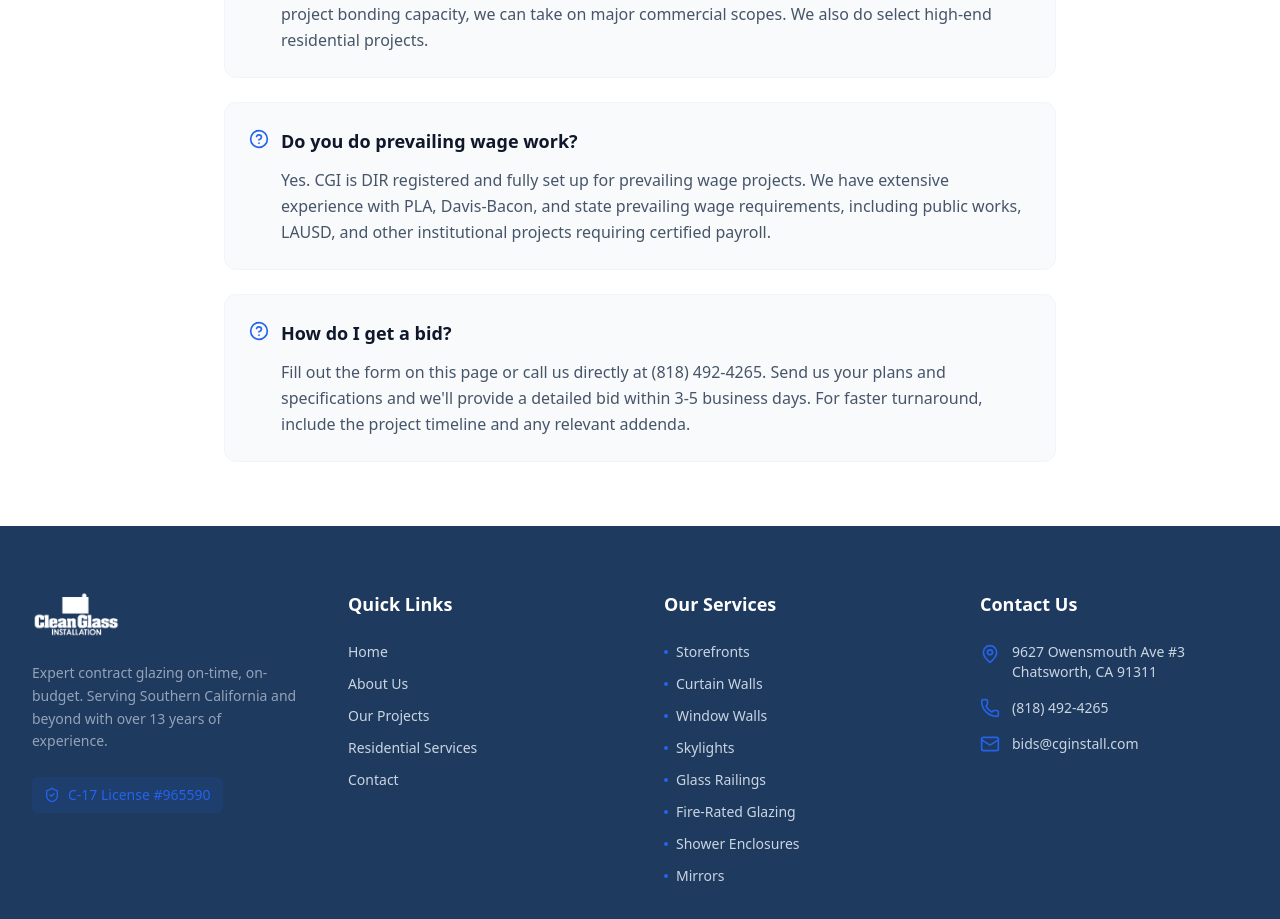
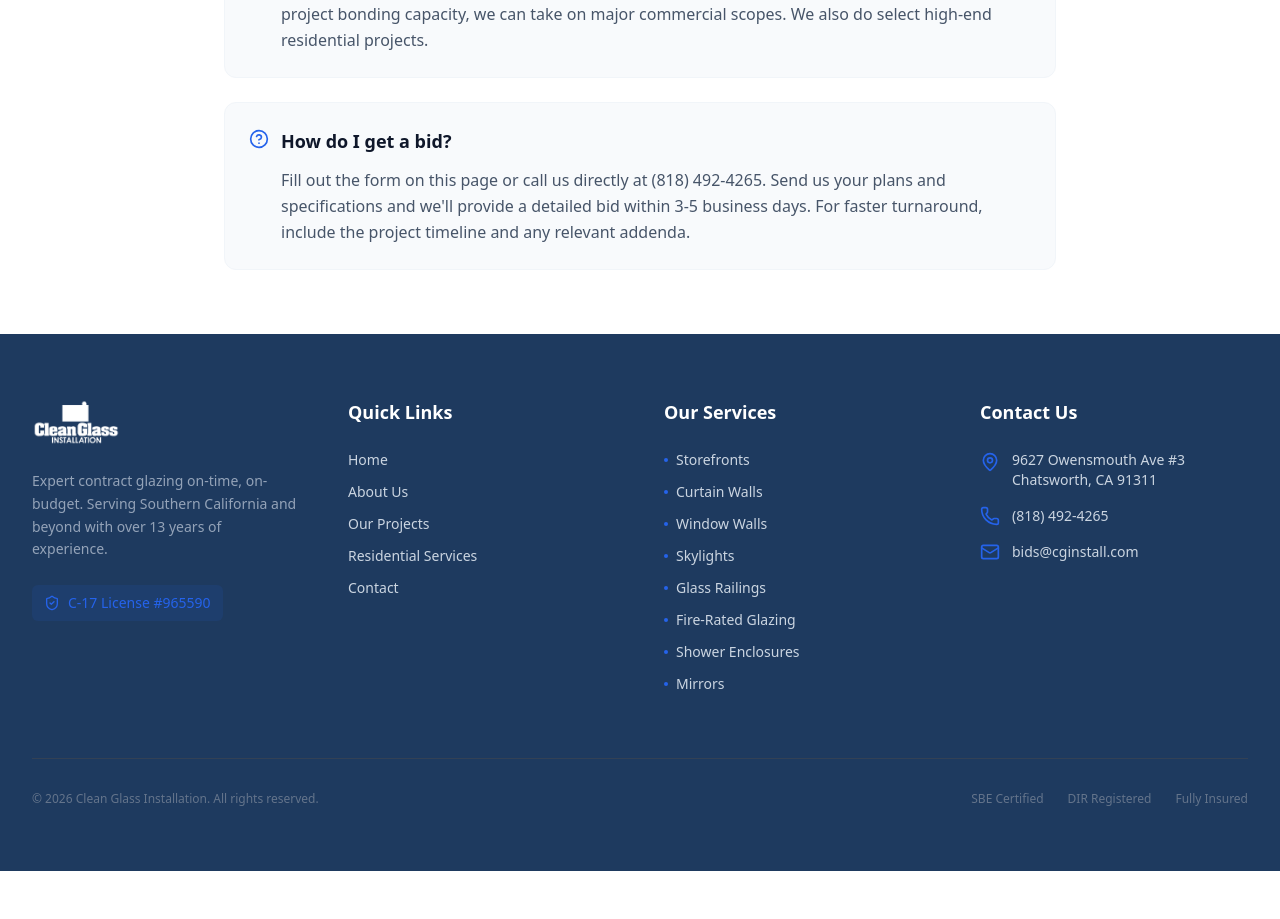
Before and after one commit to ArcadeBob/ClearSite, a React (Vite) app: page /contact in a window 1280 px wide. Shown: the part 2420-3339 px from the top of the page. After the commit the page ends 3291 px from the top, so only its background shows below. Built offline with nearby package versions, Linux system fonts and the light colour scheme.

Commit message:
feat(04-01): remove prevailing wage FAQ entry from ContactPage
- Remove 'Do you do prevailing wage work?' FAQ entry (index 3 of 5)
- FAQ array reduced from 5 to 4 entries
- Content is now covered with more depth by PrevailingWageBanner on HomePage and AboutPage
- Build and lint pass clean

```diff
--- a/src/pages/ContactPage.tsx
+++ b/src/pages/ContactPage.tsx
@@ -62,11 +62,6 @@ const faqs = [
     question: 'What size projects do you handle?',
     answer:
       'We handle commercial glazing projects ranging from $10,000 to over $2 million. With $1M single-project bonding capacity, we can take on major commercial scopes. We also do select high-end residential projects.',
-  },
-  {
-    question: 'Do you do prevailing wage work?',
-    answer:
-      'Yes. CGI is DIR registered and fully set up for prevailing wage projects. We have extensive experience with PLA, Davis-Bacon, and state prevailing wage requirements, including public works, LAUSD, and other institutional projects requiring certified payroll.',
   },
   {
     question: 'How do I get a bid?',
```
